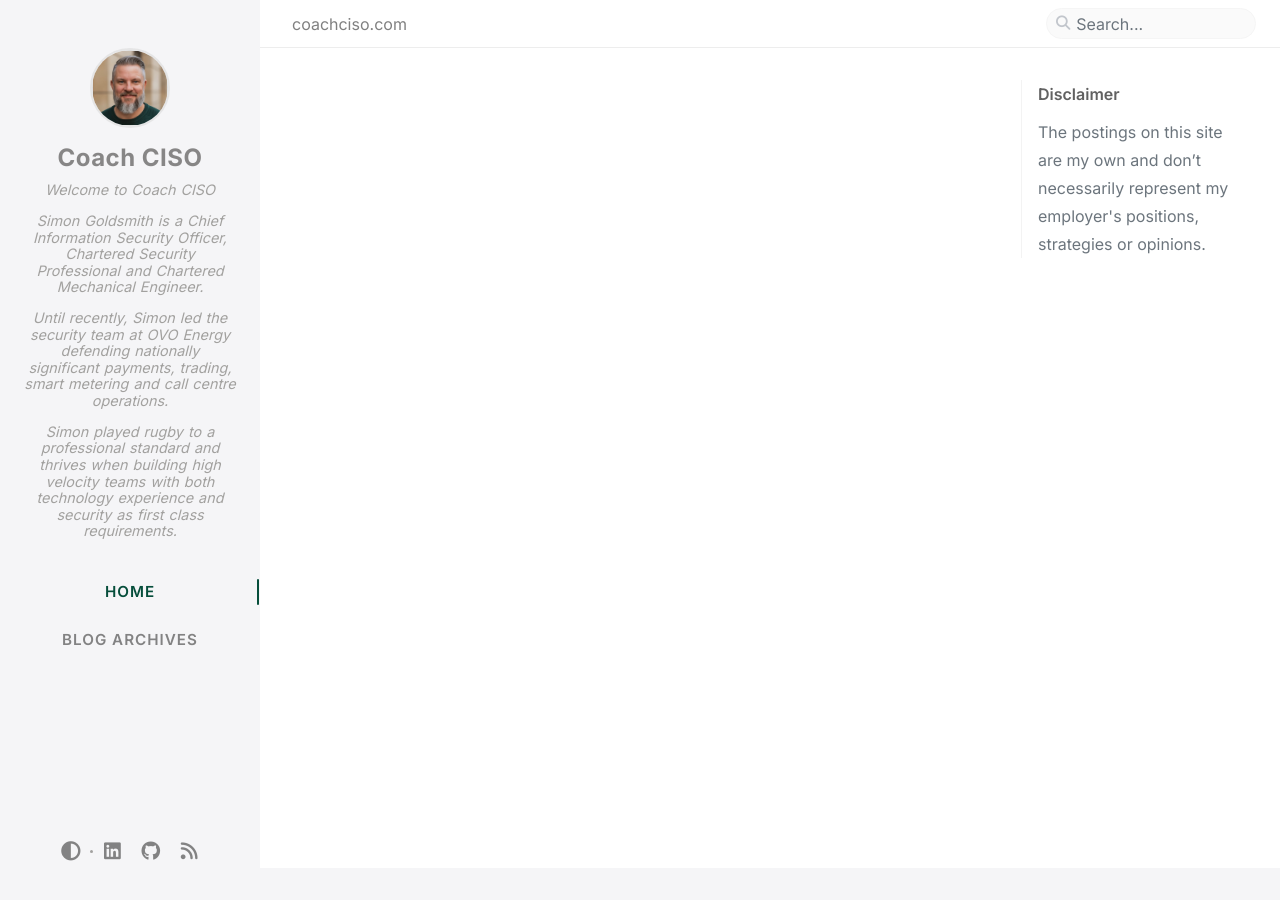
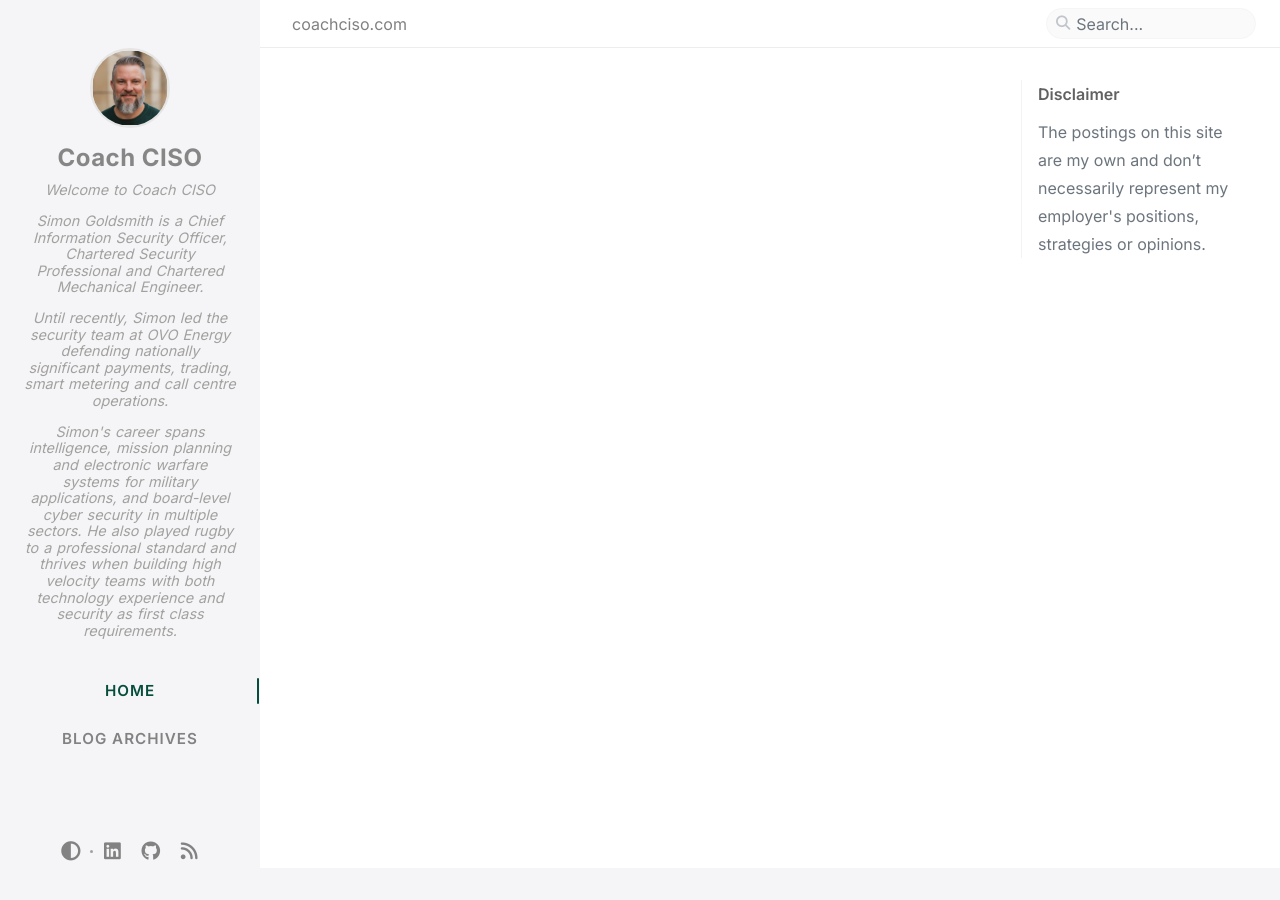
Before and after one commit to CoachCISO/CoachCISO.github.io, a Jekyll site: the page built from index.html, in a window 1280 px wide. Built offline with Jekyll 4.4.1, drawn with Linux system fonts in a browser that asks for light colours; comment, search, counter and statistics services are not loaded.

Commit message:
Update sidebar tagline copy
Co-Authored-By: Claude Opus 4.7 (1M context) <noreply@anthropic.com>

```diff
--- a/_config.yml
+++ b/_config.yml
@@ -24,7 +24,7 @@ timezone: Europe/Berlin
 # ↓ --------------------------
 title: Coach CISO
 
-tagline: "<div>Welcome to Coach CISO</div><div style='padding-bottom: 20px;'></div><div>Simon Goldsmith is a Chief Information Security Officer, Chartered Security Professional and Chartered Mechanical Engineer.</div><div style='padding-bottom: 20px;'></div><div>Until recently, Simon led the security team at OVO Energy defending nationally significant payments, trading, smart metering and call centre operations.</div><div style='padding-bottom: 20px;'></div><div>Simon played rugby to a professional standard and thrives when building high velocity teams with both technology experience and security as first class requirements.</div>"
+tagline: "<div>Welcome to Coach CISO</div><div style='padding-bottom: 20px;'></div><div>Simon Goldsmith is a Chief Information Security Officer, Chartered Security Professional and Chartered Mechanical Engineer.</div><div style='padding-bottom: 20px;'></div><div>Until recently, Simon led the security team at OVO Energy defending nationally significant payments, trading, smart metering and call centre operations.</div><div style='padding-bottom: 20px;'></div><div>Simon's career spans intelligence, mission planning and electronic warfare systems for military applications, and board-level cyber security in multiple sectors. He also played rugby to a professional standard and thrives when building high velocity teams with both technology experience and security as first class requirements.</div>"
 
 description: >-
   Blog from Simon Goldsmith, a Chief Information Security Officer and a lifelong student of leadership and building high performing teams. Simon believes in security as both a profession and craft - one that requires relentless curiosity, the humility to listen to those in the code, and the agility to adapt to the unique complexity of the organisations and people we serve.
```
